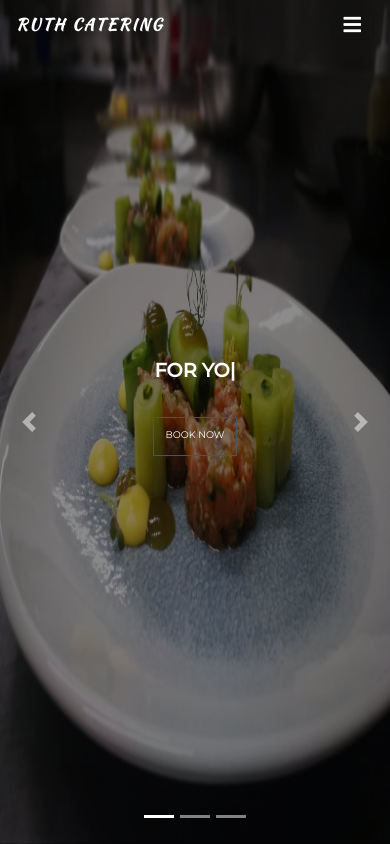
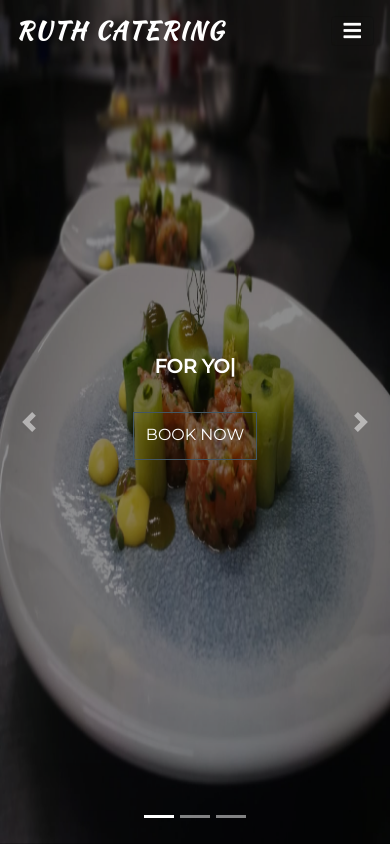
Before and after one commit to Frank1963-mpoyi/RUTH-CATERING-WITH-REACT, a React (Create React App) app: page / in a window 390 px wide. Shown: the top 844 px of the page. Built offline with nearby package versions, Linux system fonts and the light colour scheme.

Commit message:
new changes in navbar

```diff
--- a/src/components/Carousel/Car.css
+++ b/src/components/Carousel/Car.css
@@ -165,7 +165,7 @@
 
 
     .btn-main-offer  {
-        font-size: 0.6rem;
+        font-size: 1rem;
 
     }
 
--- a/src/components/Navbar/Navbar.css
+++ b/src/components/Navbar/Navbar.css
@@ -69,7 +69,7 @@
         letter-spacing: 2px;
         font-family: 'Kaushan Script', cursive;
         /* font-family: 'Montserrat', sans-serif; */
-    font-size: 1rem;
+        font-size: 1.5rem;
         color: #F6F4F2;
         }
 
```
Lines whose indentation alone changed are shown as unchanged.
